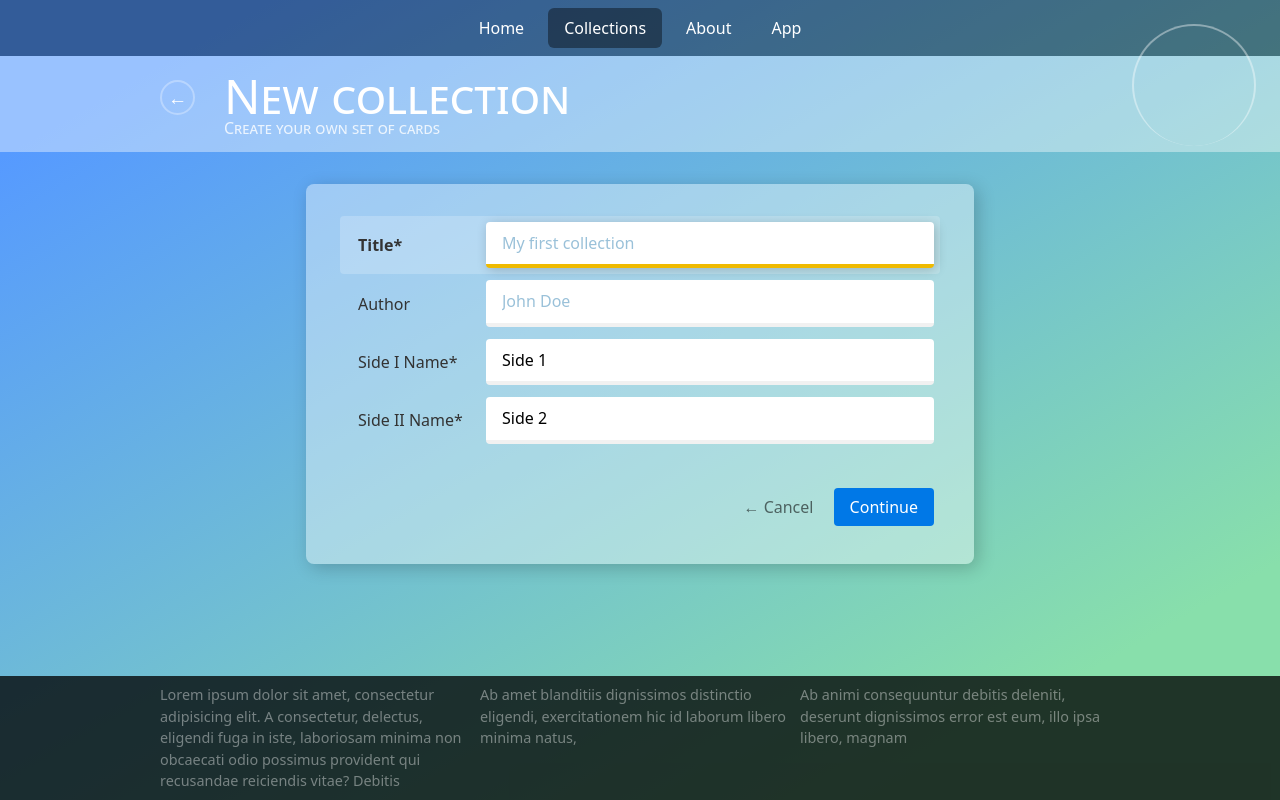
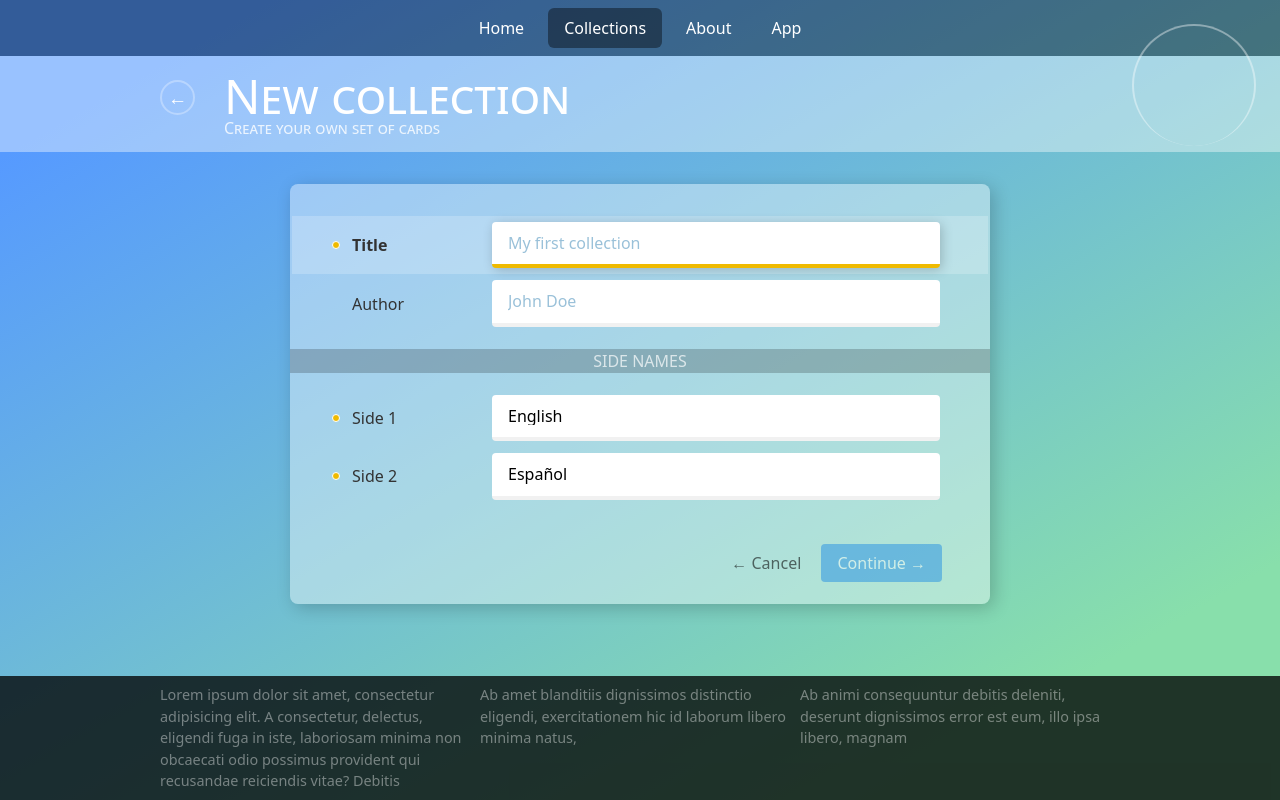
Before and after one commit to lexey111/kardissimo, a React (Vite) app: page /collections/new in a window 1280 px wide. Built offline with nearby package versions, Linux system fonts and the light colour scheme; no server answers.

Commit message:
Form state, tooltips, field arrays

```diff
--- a/package.json
+++ b/package.json
@@ -25,6 +25,7 @@
     "react-router": "^6.16.0",
     "react-router-dom": "^6.16.0",
     "react-three-fiber": "^6.0.13",
+    "react-tooltip": "^5.21.5",
     "three": "^0.157.0",
     "troika-3d": "^0.48.0",
     "troika-three-text": "^0.48.1",
--- a/src/components/collection/parts/collection-falling-stay-card.component.tsx
+++ b/src/components/collection/parts/collection-falling-stay-card.component.tsx
@@ -50,7 +50,7 @@ export const CollectionFallingStayCard: React.FC = () => {
 	                      rotation-y={rotationY}>
 		<FlatCard active={false} faces={[
 			{
-				text: 'Hello world', color: '#FDBA66', textColor: '#4f351a', fontSize: 48, lineHeight: 1
+				text: 'Hello, world!', color: '#FDBA66', textColor: '#4f351a', fontSize: 48, lineHeight: 1
 			},
 			{
 				text: '¡Hola mundo!', color: '#8899ff', textColor: '#2b3b62', fontSize: 48, lineHeight: 1
--- a/src/pages/new-collection-page.tsx
+++ b/src/pages/new-collection-page.tsx
@@ -2,9 +2,11 @@ import React, {useCallback, useState} from "react";
 import {AppPage} from "../components/app-page.component.tsx";
 import {CollectionScene} from "../components/scene/collection-scene.component.tsx";
 import {useNavigate} from 'react-router-dom';
-import {ErrorMessage, Field, Form, Formik, FormikHelpers,} from 'formik';
+import {Field, Form, Formik, FormikHelpers,} from 'formik';
 import {TCollection} from "../store/data/collections-store.ts";
 import {AppSecondaryPageHeader} from "../components/app-secondary-page-header.component.tsx";
+import {Tooltip} from 'react-tooltip';
+
 
 const InitialValues: TCollection = {
 	title: '',
@@ -13,25 +15,24 @@ const InitialValues: TCollection = {
 }
 
 // TODO: replace sides with array
-function getInitialValues(): TCollection & { side1: string, side2: string } {
+function getInitialValues(): TCollection {
 	return {
 		...InitialValues,
 		stat: {
 			changed_at: new Date(),
 			created_at: new Date()
 		},
-		side1: 'Side 1',
-		side2: 'Side 2'
+		sides: ['English', 'Español']
 	};
 }
 
-function validateTitle(value: string) {
+function validateRequired(value: string) {
 	let error;
 	if (!value || !value.trim()) {
-		error = 'Please fill the field';
+		return 'Please fill the field';
 	}
 	if (value.length < 3 || value.length > 50) {
-		error = 'Length must be from 3 to 50 characters';
+		return 'Must be 3..50 characters long';
 	}
 	return error;
 }
@@ -41,60 +42,87 @@ const CollectionForm = ({
 	                        handleReset,
 	                        // handleChange,
 	                        // handleBlur,
-	                        // values,
+	                        values,
 	                        errors,
 	                        touched,
 	                        // setErrors,
                         }: any) => {
 
+	const titleError = touched.title && errors.title;
+	const titleClass = touched.title
+		? errors.title ? ' invalid' : ' valid'
+		: '';
+
+	const hasErrors = Object.keys(errors).length > 0;
 
 	return <Form>
-		<fieldset>
-			<label htmlFor="title">Title*</label>
+		<fieldset className={'required' + titleClass}>
+			<label htmlFor="title">Title</label>
+			<div className={'field-set'}>
 				<Field id="title" name="title" type={'text'}
-			       validate={validateTitle}
+				       validate={validateRequired}
 				       autoFocus={'on'}
 				       autoComplete="off"
 				       maxLength={50} size={40}
-			       className={errors.title && touched.title ? 'error' : ''}
 				       placeholder="My first collection" required/>
+				{titleError && <div>
+					<a data-tooltip-id="title-tooltip" className={'tooltip-error'}>⚠</a>
+					<Tooltip id="title-tooltip" place={'right'}
+					         style={{backgroundColor: "#ff005b", color: "#fff"}}>
+						{errors.title}
+					</Tooltip>
+				</div>}
+			</div>
 		</fieldset>
-		{touched.title && <ErrorMessage name="title" component="div" className={'error'}/>}
 
 		<fieldset>
 			<label htmlFor="author">Author</label>
+			<div className={'field-set'}>
 				<Field id="author" name="author"
 				       autoComplete="off"
 				       maxLength={50} size={40}
 				       placeholder="John Doe" type={'text'}/>
+			</div>
 		</fieldset>
 
-		<fieldset>
-			<label htmlFor="side1">Side I Name*</label>
-			<Field id="side1" name="side1"
-			       validate={validateTitle}
+		<h3>Side Names</h3>
+		{values.sides.map((_: string, idx: number) => {
+			const name = 'sides[' + idx + ']';
+			const sideClass = touched.sides?.[idx]
+				? errors.sides?.[idx] ? ' invalid' : ' valid' : '';
+
+			const sideError = touched.sides?.[idx] && errors.sides?.[idx];
+
+			return <fieldset className={'required' + sideClass} key={name}>
+				<label htmlFor={'sides[' + idx + ']'}>Side {idx + 1}</label>
+				<div className={'field-set'}>
+					<Field id={name} name={name}
+					       validate={validateRequired}
 					       autoComplete="off"
-			       maxLength={50} size={40}
-			       className={errors.side1 && touched.side1 ? 'error' : ''}
+					       maxLength={30} size={40}
 					       placeholder="English" type={'text'}/>
+
+					{sideError && <div>
+						<a data-tooltip-id={"title-tooltip-" + idx} className={'tooltip-error'}>⚠</a>
+						<Tooltip id={"title-tooltip-" + idx} place={'right'}
+						         style={{backgroundColor: "#ff005b", color: "#fff"}}>
+							{errors.sides?.[idx]}
+						</Tooltip>
+					</div>}
+				</div>
 			</fieldset>
-		{touched.side1 && <ErrorMessage name="side1" component="div" className={'error'}/>}
-
-		<fieldset>
-			<label htmlFor="side2">Side II Name*</label>
-			<Field id="side2" name="side2"
-			       validate={validateTitle}
-			       autoComplete="off"
-			       maxLength={50} size={40}
-			       className={errors.side2 && touched.side2 ? 'error' : ''}
-			       placeholder="Español" type={'text'}/>
-		</fieldset>
-		{touched.side2 && <ErrorMessage name="side2" component="div" className={'error'}/>}
+		})}
 
 		<fieldset className={'actions'}>
-			<button type="button" className={'pure-button'} onClick={handleReset}>&larr; Cancel</button>
+			<button type="button" className={'pure-button'}
+			        onClick={handleReset}>&larr; Cancel
+			</button>
 			&nbsp;
-			<button type="button" onClick={handleSubmit} className={'pure-button pure-button-primary'}>Continue</button>
+			<button type="button"
+			        onClick={handleSubmit}
+			        disabled={hasErrors}
+			        className={'pure-button pure-button-primary'}>Continue &rarr;
+			</button>
 		</fieldset>
 	</Form>
 };
@@ -105,7 +133,6 @@ export const NewCollectionPage: React.FC = () => {
 	const [initState] = useState<TCollection>(getInitialValues());
 
 	const handleBack = useCallback(() => {
-		console.log('go back');
 		navigate(-1);
 	}, []);
 
@@ -127,6 +154,8 @@ export const NewCollectionPage: React.FC = () => {
 				initialValues={initState}
 				onReset={handleBack}
 				onSubmit={handleSubmit}
+				validateOnMount={true}
+				validateOnChange={true}
 				validateOnBlur={true}
 				component={CollectionForm}/>
 		</div>
--- a/src/styles/collections.scss
+++ b/src/styles/collections.scss
@@ -37,15 +37,25 @@
 		background-color: rgba(255, 255, 255, 0.4);
 		box-shadow: 4px 4px 18px rgba(0, 0, 0, .2);
 		border-radius: 8px;
-		padding: 32px;
+		padding: 32px 0 0;
 		max-width: 700px;
 		color: #333;
 	}
 
+	h3 {
+		font-size: 1rem;
+		font-weight: 300;
+		text-transform: uppercase;
+		background-color: rgba(0, 0, 0, .2);
+		text-align: center;
+		padding: 0 6px;
+		color: rgba(255, 255, 255, .7);
+	}
+
 	fieldset {
 		display: flex;
-		padding: 6px;
-		//min-height: 58px;
+		padding: 6px 48px;
+		position: relative;
 		flex-flow: row wrap;
 		outline: none;
 		border: none;
@@ -54,43 +64,89 @@
 		transition: all .2s ease;
 
 		&.actions {
-			margin-top: 32px;
+			margin: 32px 0 16px 0;
 			justify-content: flex-end;
 		}
 
 		&:focus-within {
 			background-color: rgba(255, 255, 255, 0.2);
-			border-radius: 4px;
 
 			label {
 				font-weight: bold;
 			}
 		}
+
+		label {
+			font-weight: normal;
+		}
+
+		&.required label {
+			&:before {
+				content: '';
+				position: absolute;
+				background: #EFBA00FF;
+				display: inline-flex;
+				border-radius: 100%;
+				width: 6px;
+				height: 6px;
+				top: 50%;
+				margin-top: -4px;
+				border: 1px solid rgba(255, 255, 255, 1);
+				left: -8px;
+			}
+		}
+
+		&.valid label {
+			&:before {
+				background: #00698f;
+			}
+		}
+
+		&.invalid {
+			label {
+				&:before {
+					background: #ff005b;
+				}
+			}
+
+			input[type=text] {
+				background-color: #fff0f6;
+				border-bottom-color: #ff005b;
+				color: #ff005b;
+
+				&::placeholder {
+					color: #ffa9c4;
+				}
+			}
+		}
+
 	}
 
-	div.error {
-		font-size: .9rem;
-		margin: 0 0 1rem 9rem;
-		color: #560220;
-		display: inline-flex;
+	.field-set {
+		position: relative;
+		flex-grow: 2;
+		display: flex;
+		flex-flow: row nowrap;
+	}
+
+	.tooltip-error {
+		position: absolute;
+		display: flex;
+		flex-flow: row nowrap;
 		align-content: center;
 		align-items: center;
-		transform-origin: top left;
-		animation-name: appear-message;
-		animation-timing-function: ease-in;
-		animation-duration: .2s;
-
-		&:before {
-			content: '\26A0';
-			background: #ff005b;
-			color: white;
-			font-size: 1rem;
-			line-height: 1;
-			padding: 8px;
-			border-radius: 100%;
-			font-weight: bold;
-			margin-right: .4em;
-		}
+		justify-content: center;
+		right: -36px;
+		top: 50%;
+		margin-top: -14px;
+		background: #ff005b;
+		color: #fff;
+		border-radius: 100%;
+		width: 20px;
+		height: 20px;
+		line-height: 1;
+		padding: 4px;
+		font-size: 16px;
 	}
 
 	label {
@@ -98,7 +154,7 @@
 		display: inline-flex;
 		align-items: center;
 		position: relative;
-		padding: 0 0 0 12px;
+		padding: 0 12px;
 		margin: 0;
 	}
 
@@ -116,14 +172,11 @@
 		&:focus {
 			box-shadow: 2px 2px 12px rgba(0, 0, 0, .2);
 			border: none;
-			border-bottom: 4px solid rgba(239, 186, 0, 1);
+			border-bottom: 4px solid #EFBA00FF;
 			outline: none;
 		}
+	}
 
-		&.error {
-			border-bottom-color: #ff005b;
-		}
-	}
 }
 
 // media: 650px on wrap
@@ -131,7 +184,7 @@
 @keyframes appear-message {
 	0% {
 		opacity: 0;
-		transform: translateY(-10px);
+		transform: translateY(-.5rem);
 	}
 	100% {
 		opacity: 1;
--- a/src/styles/menu.scss
+++ b/src/styles/menu.scss
@@ -21,6 +21,7 @@
 			margin: 0 8px 0 0;
 			padding: 0;
 			display: flex;
+
 			&:last-child {
 				margin-right: 0;
 			}
@@ -31,9 +32,16 @@
 				padding: 8px 16px;
 				border-radius: 6px;
 				transition: all .4s ease;
+				outline: none;
 
 				&:hover, &.active {
 					background: rgba(0, 0, 0, .4);
+					//outline: none;
+				}
+
+				&:focus {
+					text-decoration: underline;
+					text-underline-offset: 6px;
 				}
 			}
 		}
--- a/src/styles/secondary-header.scss
+++ b/src/styles/secondary-header.scss
@@ -15,7 +15,7 @@
 		right: 24px;
 		top: -32px;
 		padding: 0;
-		border: 2px solid rgba(255,255,255, .4);
+		border: 2px solid rgba(255, 255, 255, .4);
 		border-bottom: none;
 		border-radius: 100%;
 
@@ -101,9 +101,11 @@
 @keyframes appear-image {
 	0% {
 		opacity: 0;
+		transform: translateX(10px);
 	}
 	100% {
 		opacity: 1;
+		transform: translateX(0);
 	}
 }
 
@@ -117,6 +119,7 @@
 		opacity: 1;
 	}
 }
+
 @keyframes appear-subpage-subtitle {
 	0% {
 		transform: translateY(-40px);
```
Also changed, not shown: 1 other file (tests, documents, lock files or other folders). Lines whose indentation alone changed are shown as unchanged.
